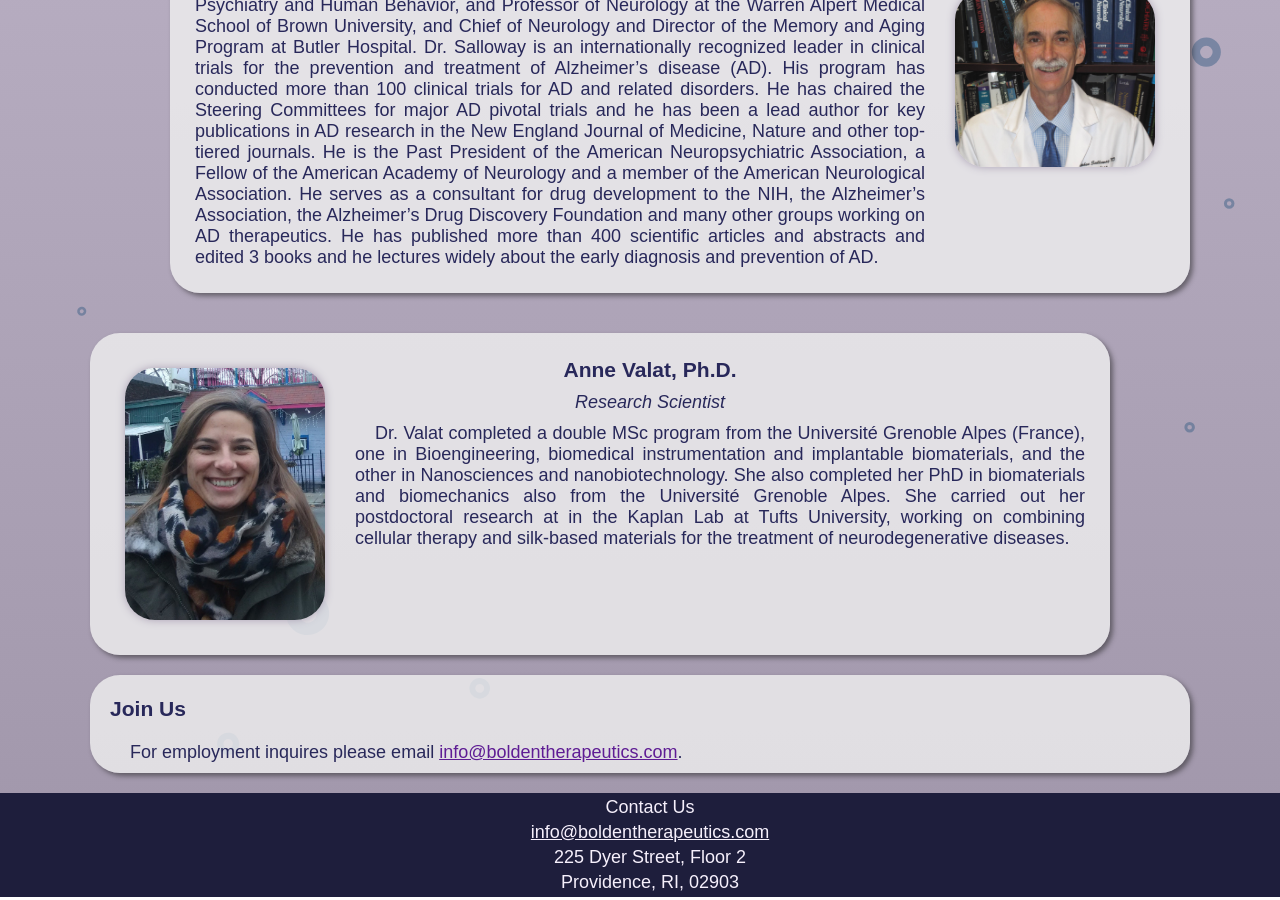
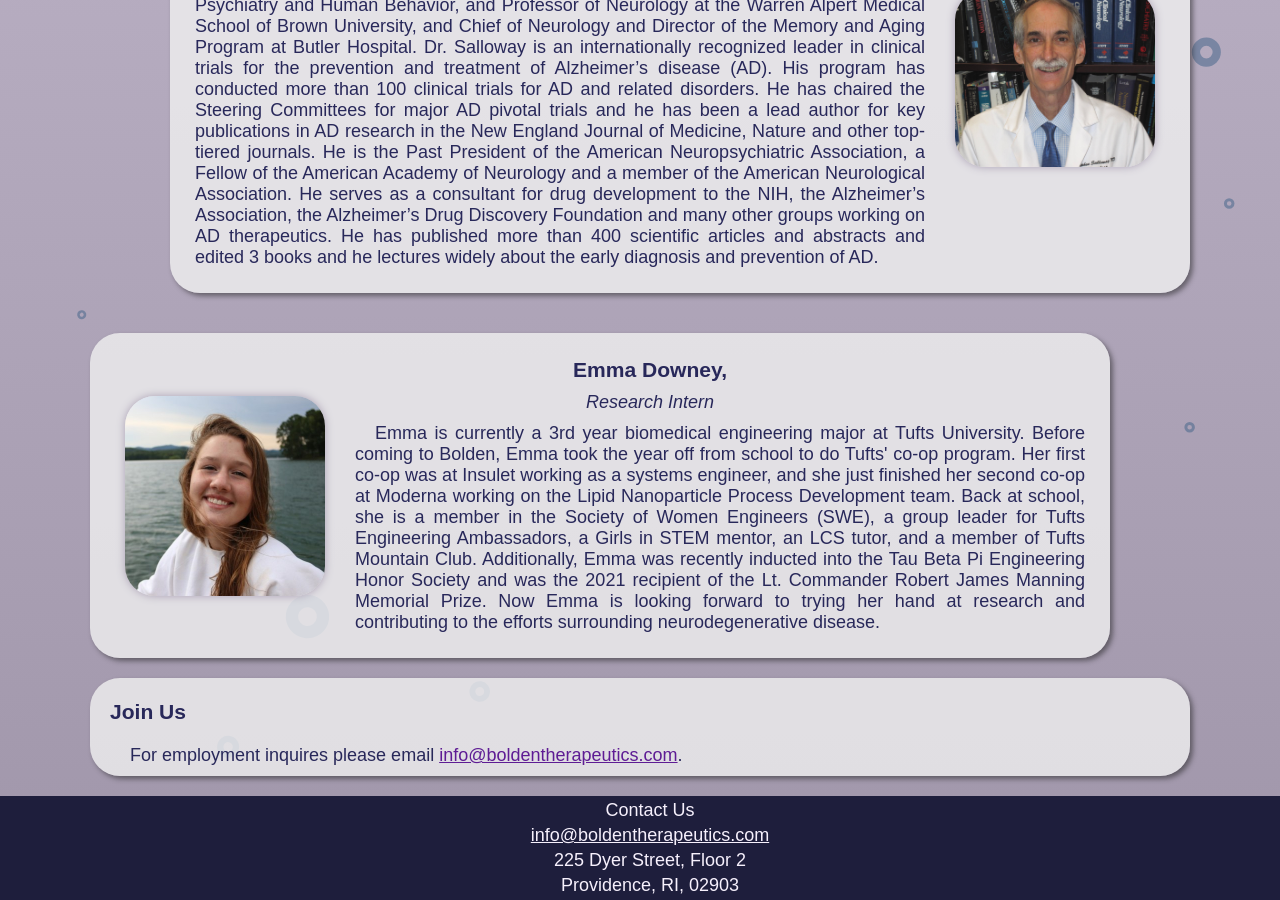
Before and after one commit to samstronghammer/bolden-therapeutics, a Jekyll site: the page built from team.html, in a window 1280 px wide and 900 px high, scrolled down 2033 px. Built offline with Jekyll 4.4.1, drawn with Linux system fonts in a browser that asks for light colours.

Commit message:
added Emma

```diff
--- a/_data/team.yml
+++ b/_data/team.yml
@@ -33,3 +33,8 @@
   title: Research Scientist
   img: anne-valat.jpg
   about: Dr. Valat completed a double MSc program from the Université Grenoble Alpes (France), one in Bioengineering, biomedical instrumentation and implantable biomaterials, and the other in Nanosciences and nanobiotechnology. She also completed her PhD in biomaterials and biomechanics also from the Université Grenoble Alpes. She carried out her postdoctoral research at in the Kaplan Lab at Tufts University, working on combining cellular therapy and silk-based materials for the treatment of neurodegenerative diseases.
+  name: Emma Downey
+  education:
+  title: Research Intern
+  img: emma-downey.jpg
+  about: Emma is currently a 3rd year biomedical engineering major at Tufts University. Before coming to Bolden, Emma took the year off from school to do Tufts' co-op program. Her first co-op was at Insulet working as a systems engineer, and she just finished her second co-op at Moderna working on the Lipid Nanoparticle Process Development team. Back at school, she is a member in the Society of Women Engineers (SWE), a group leader for Tufts Engineering Ambassadors, a Girls in STEM mentor, an LCS tutor, and a member of Tufts Mountain Club. Additionally,  Emma was recently inducted into the Tau Beta Pi Engineering Honor Society and was the 2021 recipient of the Lt. Commander Robert James Manning Memorial Prize. Now Emma is looking forward to trying her hand at research and contributing to the efforts surrounding neurodegenerative disease.
```
Also changed, not shown: assets/img/team/emma-downey.jpg (added).
